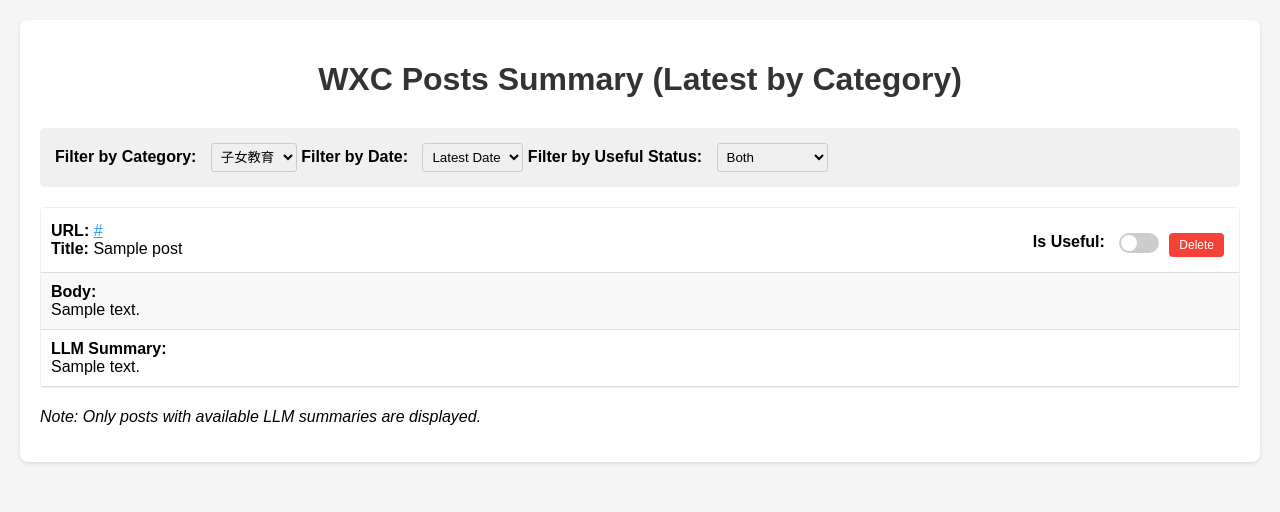
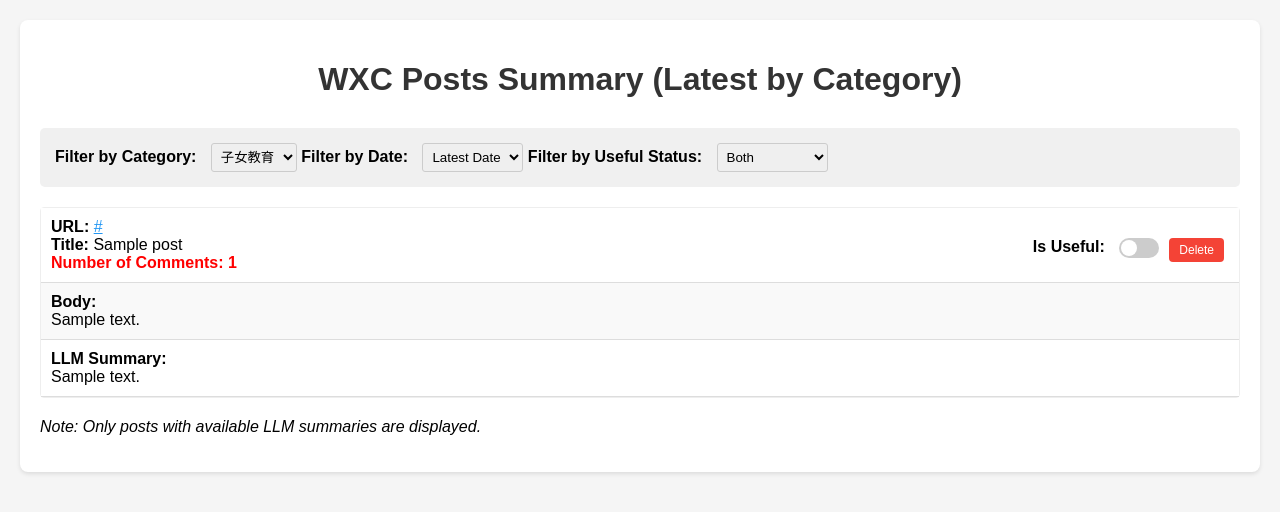
Before and after one commit to sunaaron/knowledge_ui, a Flask app: template templates/index.html in a window 1280 px wide. Shown: the top 512 px of the page. Run offline with Flask 2, Linux system fonts and the light colour scheme; the template is opened without the code that fills it: most values are stand-ins (such as "Sample title", 1, 10 or a date in 2020).

Commit message:
adding number of comments

```diff
--- a/app.py
+++ b/app.py
@@ -90,7 +90,8 @@ def index():
                     'post_title': post.get('post_title', ''),
                     'post_body': post.get('post_body', '')[:200] + '...' if len(post.get('post_body', '')) > 200 else post.get('post_body', ''),
                     'llm_summary': llm_summary,
-                    'is_useful': is_useful
+                    'is_useful': is_useful,
+                    'num_comments': post.get('num_comments', 0)  # Add num_comments field
                 })
 
     return render_template('index.html', posts=display_data, filter=filter_param, date_filter=date_filter, category_filter=category_filter, top_dates=top_dates)
--- a/templates/index.html
+++ b/templates/index.html
@@ -208,6 +208,14 @@
                                 {% endif %}
                                 <br>
                                 <strong>Title:</strong> {{ post.post_title }}
+                                <br>
+                                <span style="color:
+                                    {% if post.num_comments <= 3 %}red
+                                    {% elif post.num_comments > 3 and post.num_comments <= 5 %}orange
+                                    {% else %}green
+                                    {% endif %}">
+                                    <strong>Number of Comments: {{ post.num_comments }}</strong>
+                                </span>
                             </div>
                             <!-- Toggle for is_useful and Delete button -->
                             <div class="toggle-container">
```
